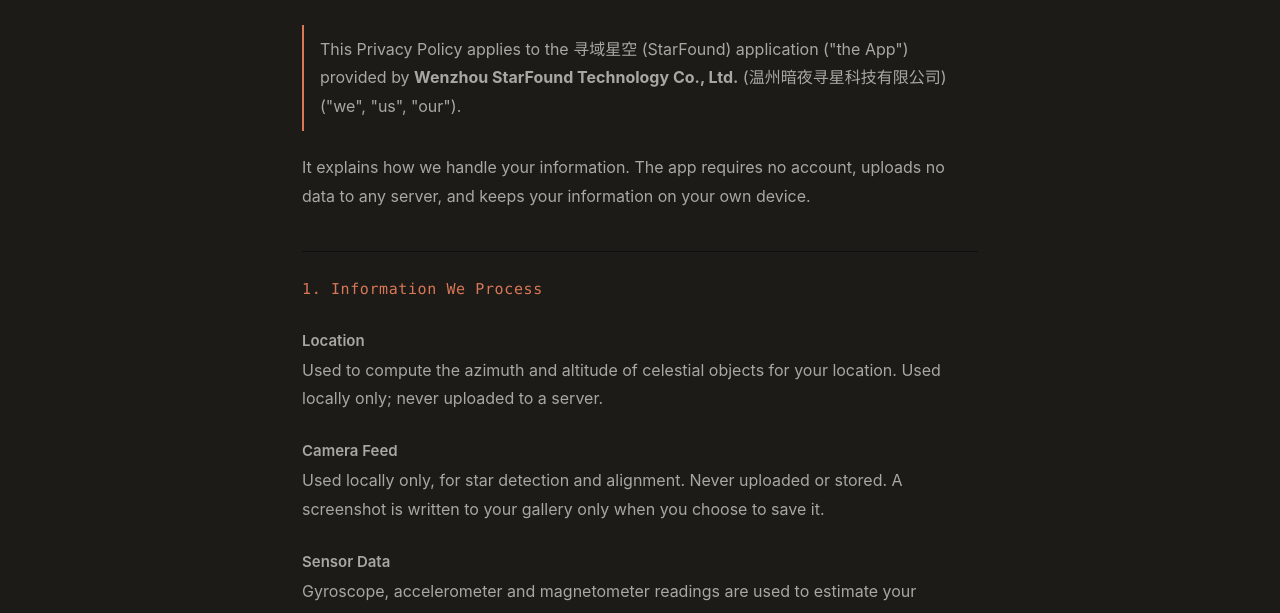
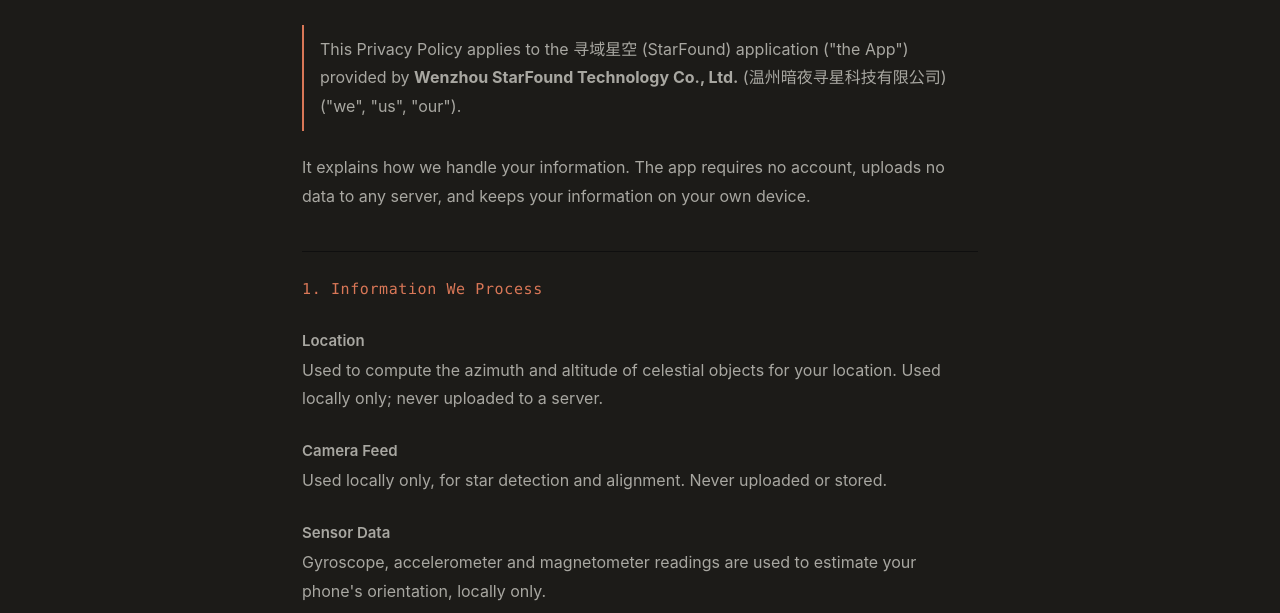
Before and after one commit to visualobservation/starfound, a plain HTML site: page privacy.html in a window 1280 px wide. Shown: the part 175-788 px from the top of the page. Drawn offline with Linux system fonts and the light colour scheme.

Commit message:
Update camera feed privacy description
Removed mention of screenshot saving from camera feed description.

```diff
--- a/privacy.html
+++ b/privacy.html
@@ -79,7 +79,7 @@
   <p>Used to compute the azimuth and altitude of celestial objects for your location. Used locally only; never uploaded to a server.</p>
 
   <h3>Camera Feed</h3>
-  <p>Used locally only, for star detection and alignment. Never uploaded or stored. A screenshot is written to your gallery only when you choose to save it.</p>
+  <p>Used locally only, for star detection and alignment. Never uploaded or stored.</p>
 
   <h3>Sensor Data</h3>
   <p>Gyroscope, accelerometer and magnetometer readings are used to estimate your phone's orientation, locally only.</p>
```
